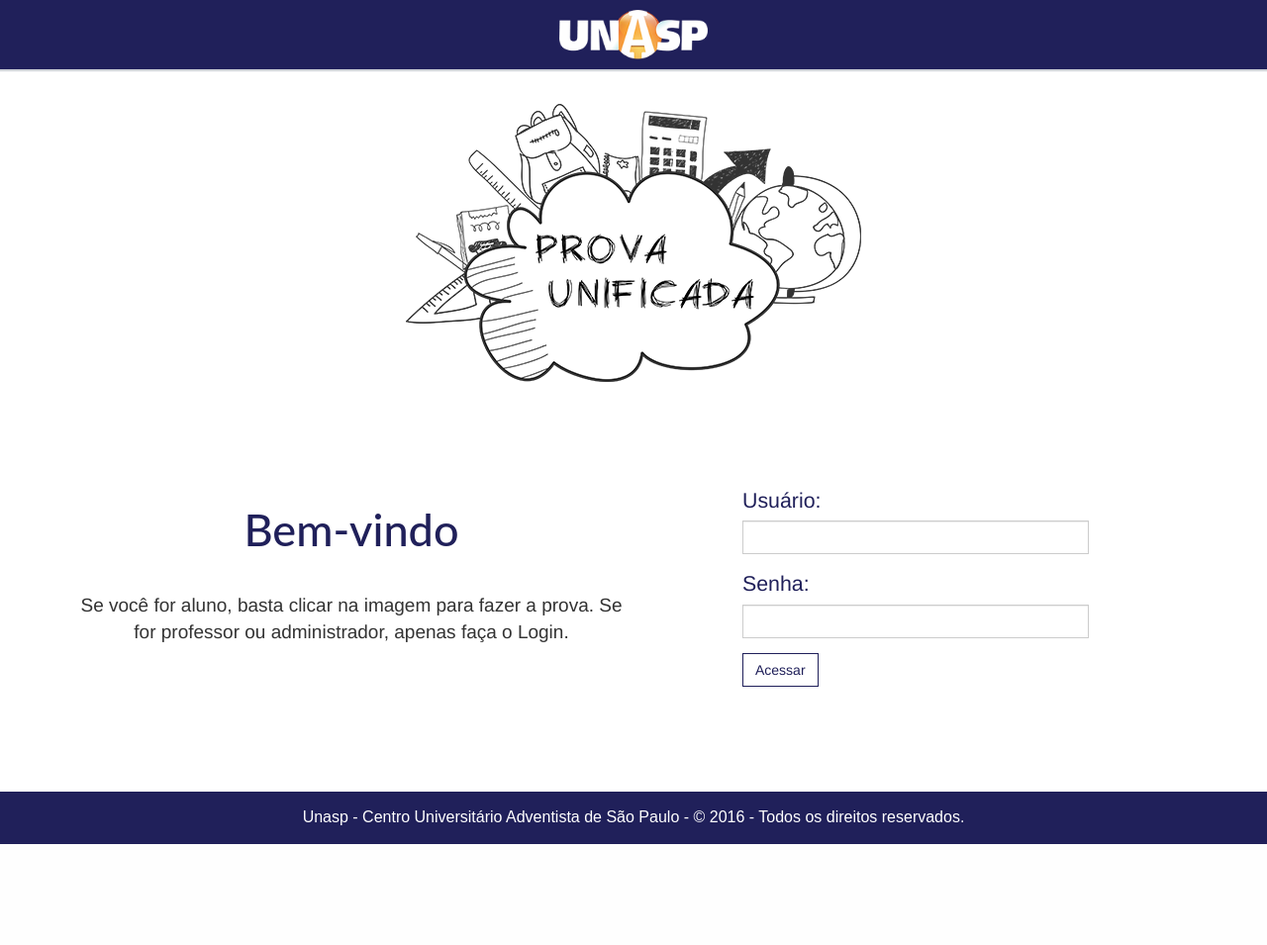
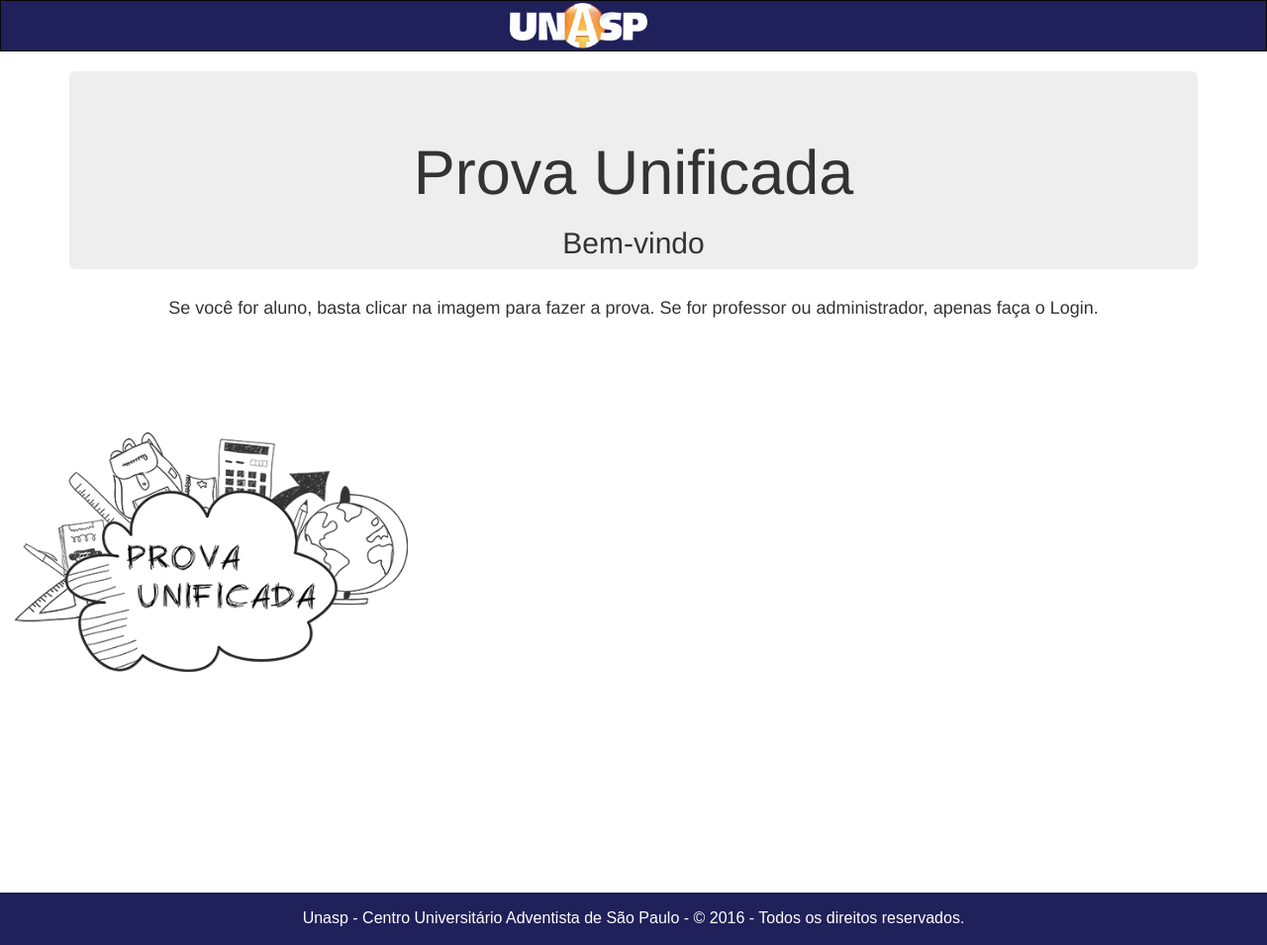
Before and after one commit to diogoatc/projcomunicacao, a PHP site: page / in a window 1280 px wide. Shown: the whole page at 99% size. Before the commit the page ends 853 px from the top, so only its background shows below. Run offline with PHP 8.4, Linux system fonts and the light colour scheme.

Commit message:
index principal, primeira parte!

```diff
--- a/assets/css/newstyle.css
+++ b/assets/css/newstyle.css
@@ -15,11 +15,6 @@ header {
     box-shadow: 0px 1px 1px #d0d4d9;
     padding: 10 0 10px;
     text-align: center;
-}
-
-header img {
-    width: 150px;
-    max-height: 100%;
 }
 
 section {
@@ -89,6 +84,7 @@ section {
     transition: 0.5s ease-in;
 }
 
+
 /*footer {
     font-family: 'Cabin', sans-serif;
     color: #fff;
@@ -103,60 +99,65 @@ section {
 
 }
 */
-.areadoprofessor{
- font-family:sans-serif;
- font-size:14pt;
- color:white !important;
+
+.areadoprofessor {
+    font-family: sans-serif;
+    font-size: 14pt;
+    color: white !important;
 }
 
-.form-group{
+.form-group {
     width: 100% !important;
-  font-size:16pt;
+    font-size: 16pt;
     right: 0;
     bottom: 0;
     left: 0;
-
 }
 
-.form-horizontal{
+.form-horizontal {
     padding: 30px 0 30px;
 }
 
-legend{
-  font-size:20pt !important;
+legend {
+    font-size: 20pt !important;
     padding-bottom: 25px;
 }
-legend#noline{
-  font-size:20pt !important;
 
-}
-h4#min{
-  font-size:10pt !important;
-  color:red;
-}
-a#ativo{
-color:#000000 !important;
-background: #f79f38;
-font-family:sans-serif;
-
-font-size:11pt;
-}
-a#font-white{
- font-size:11pt;
- font-family: sans-serif;
- color:#ffffff;
+legend#noline {
+    font-size: 20pt !important;
 }
 
-.form-control{
-    font-size:13pt;
+h4#min {
+    font-size: 10pt !important;
+    color: red;
 }
+
+a#ativo {
+    color: #000000 !important;
+    background: #f79f38;
+    font-family: sans-serif;
+    font-size: 11pt;
+}
+
+a#font-white {
+    font-size: 11pt;
+    font-family: sans-serif;
+    color: #ffffff;
+}
+
+.form-control {
+    font-size: 13pt;
+}
+
 html,
 body {
     height: 100%;
     /* The html and body elements cannot have any padding or margin. */
 }
 
+
 /* Wrapper for page content to push down footer */
+
 #wrap {
     min-height: 100%;
     height: auto !important;
@@ -164,20 +165,27 @@ body {
     /* Negative indent footer by it's height */
     margin: 0 auto 30px;
 }
+
+
 /* Set the fixed height of the footer here */
+
 #push,
 #footer {
     height: auto;
 }
+
 #footer {
     background-color: #20205a;
     padding: 15px 0 5px;
     text-align: center;
-    color:#fff;
+    color: #fff;
     font-size: 12pt;
     font-family: 'Cabin', sans-serif;
 }
+
+
 /* Lastly, apply responsive CSS fixes as necessary */
+
 @media (max-width:940px) {
     #footer {
         margin-left: -20px;
@@ -188,7 +196,29 @@ body {
 }
 
 td {
- font-size:16pt;
+    font-size: 16pt;
     font-family: sans-serif;
-  color:#000000;
+    color: #000000;
 }
+
+.jumbotron {
+    height: 200px;
+}
+
+.responsivo img {
+    max-width: 845px;
+    /* Máximo da largura da imagem */
+    width: 100%;
+    max-height: 281px;
+    /* Máximo da altura da imagem */
+    min-height: auto;
+    /* Mínimo da altura, por padrão “auto” */
+    background-size: 100%;
+    background-repeat: no-repeat;
+}
+
+.responsivo {
+    max-width: 845px;
+    width: 100%;
+    height: auto;
+}
--- a/index.php
+++ b/index.php
@@ -2,50 +2,48 @@
 <head>
     <title></title>
     <meta charset="utf-8">
+    <meta name="viewport" content="width=device-width, initial-scale=1">
+	<script src="https://ajax.googleapis.com/ajax/libs/jquery/1.12.4/jquery.min.js"></script>
+	<meta name="viewport" content="width=device-width, initial-scale=1">
+		<script src="assets/bootstrap-3.3.7-dist/js/bootstrap.min.js"></script>
+		<script src="assets/bootstrap-3.3.7-dist/js/newjs.js"></script>
 		  <link rel="stylesheet" href="assets/css/normalize.css">
-    <link rel="stylesheet" href="assets/css/bootstrap-3.3.7-dist/css/bootstrap.min.css">
+		  <link rel="stylesheet" href="assets/bootstrap-3.3.7-dist/css/bootstrap.min.css">
+		<meta name="viewport" content="width=device-width, initial-scale=1">
+		  <link rel="stylesheet" href="assets/bootstrap-3.3.7-dist/js/newjs.js">
 		  <link rel="stylesheet" href="assets/css/newstyle.css">
-    <script src="assets/css/bootstrap-3.3.7-dist/js/bootstrap.min.js"></script>
-    <!-- Latest compiled and minified CSS -->
-    <link rel="stylesheet" href="https://maxcdn.bootstrapcdn.com/bootstrap/3.3.7/css/bootstrap.min.css" integrity="sha384-BVYiiSIFeK1dGmJRAkycuHAHRg32OmUcww7on3RYdg4Va+PmSTsz/K68vbdEjh4u" crossorigin="anonymous">
+</head>
 
-    <!-- Optional theme -->
-    <link rel="stylesheet" href="https://maxcdn.bootstrapcdn.com/bootstrap/3.3.7/css/bootstrap-theme.min.css" integrity="sha384-rHyoN1iRsVXV4nD0JutlnGaslCJuC7uwjduW9SVrLvRYooPp2bWYgmgJQIXwl/Sp" crossorigin="anonymous">
+<body>
 
-    <!-- Latest compiled and minified JavaScript -->
-    <script src="https://maxcdn.bootstrapcdn.com/bootstrap/3.3.7/js/bootstrap.min.js" integrity="sha384-Tc5IQib027qvyjSMfHjOMaLkfuWVxZxUPnCJA7l2mCWNIpG9mGCD8wGNIcPD7Txa" crossorigin="anonymous"></script>
-</head>
-<body>
-    <div class="wrapper-index">
-        <header>
-            <a href="index.php"><img src="assets/img/UNASP.png" alt="logo unasp"></a>
-        </header>
+<nav class="navbar navbar-inverse" style="border-radius:0px; background:#20205a;">
+
+  <div class="container-fluid">
+
+		  <div class="col-sm-7">
+			<a  class="navbar-brand pull-right" href="index.php"><img style="margin-top:-13px;width:70%;"  src="assets/img/UNASP.png" alt="logo unasp"></a>
+		 </div>
+</nav>
+
+   <div id="wrap">
+
+<div class="container">
+  <div class="jumbotron">
+
+    <h1 class="text-center">Prova Unificada</h1>
+    <h2 class="text-center">Bem-vindo</h2><br>
+  </div>
+  <strong><h4><p class="text-center">Se você for aluno, basta clicar na imagem para fazer a prova. Se for professor ou administrador, apenas faça o Login.</p>
+  </h4></strong>
+  </div>
+    <div class="col-md-4 pull-xs-right">
     <section>
-            <a href="aluno/index.php"><img src="assets/img/art.png" onMouseOver="this.src='assets/img/click.png'" onMouseOut="this.src='assets/img/art.png'" onClick="location='#'"></a>
+            <a href="aluno/index.php"><img class="responsivo" src="assets/img/art.png" onMouseOver="this.src='assets/img/click.png'" onMouseOut="this.src='assets/img/art.png'" onClick="location='#'"></a>
         </section>
-
-        <div class="login-area">
-            <div class="container">
-                <div class="box-texto">
-                    <h1>Bem-vindo</h1>
-                    <br>Se você for aluno, basta clicar na imagem para fazer a prova. Se for professor ou administrador, apenas faça o Login.
-                </div>
-                <div class="form">
-                    <form action="model/validacao.php" method="post">
-                        <div class="form-group">
-                            <label for="text">Usuário:</label>
-                            <input type="text" name="usuario" class="form-control" id="email" required="Favor Preencher o campo com o seu usuário">
-                        </div>
-                        <div class="form-group">
-                            <label for="pwd">Senha:</label>
-                            <input type="password" name="senha" class="form-control" id="pwd" required="Favor Preencher o campo com a sua senha">
-                        </div>
-                        <button type="submit" class="btn">Acessar</button>
-                    </form>
     </div>
 </div>
-        </div>
-    </div>
+
+     <div id="push"></div>
 		<div id="footer">
 	  <div class="container">
 		<p class="muted credit"> Unasp - Centro Universitário Adventista de São Paulo - © 2016 - Todos os direitos reservados.</a></p>
```
Lines whose indentation alone changed are shown as unchanged.
